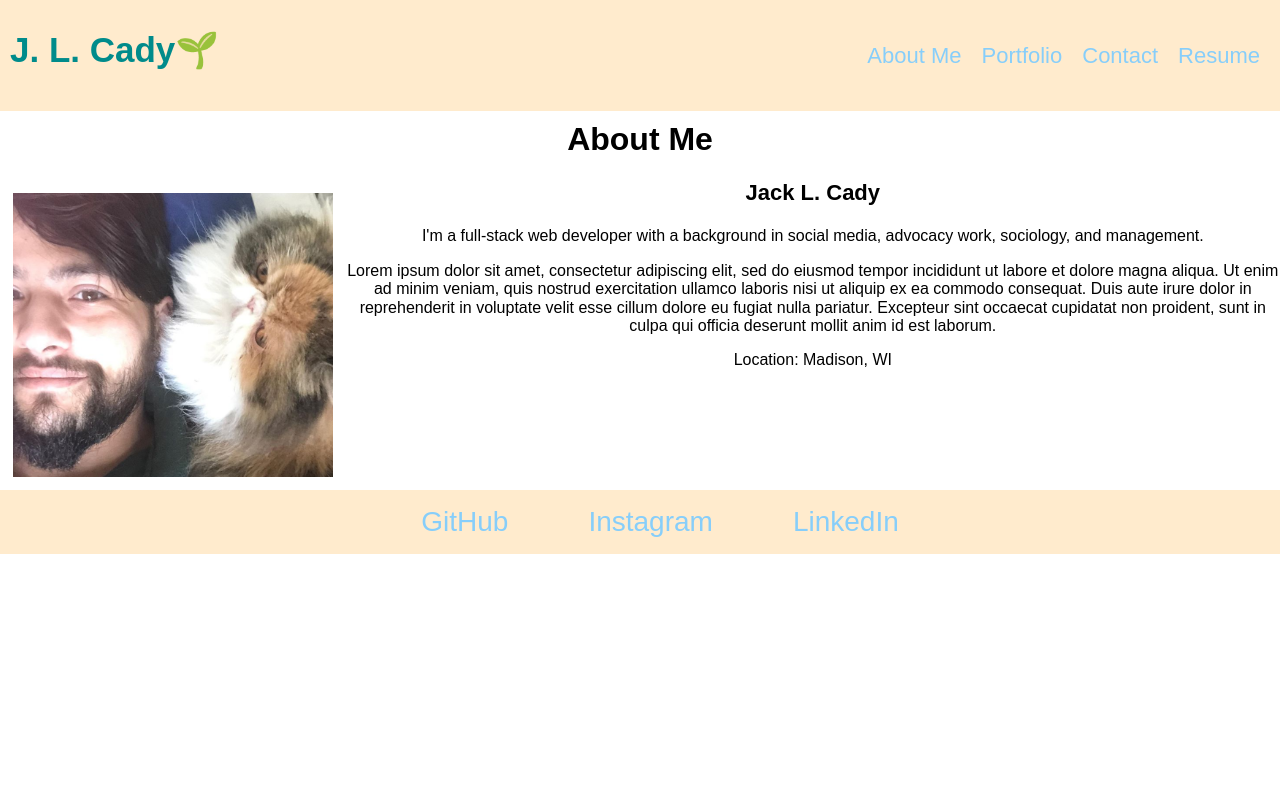
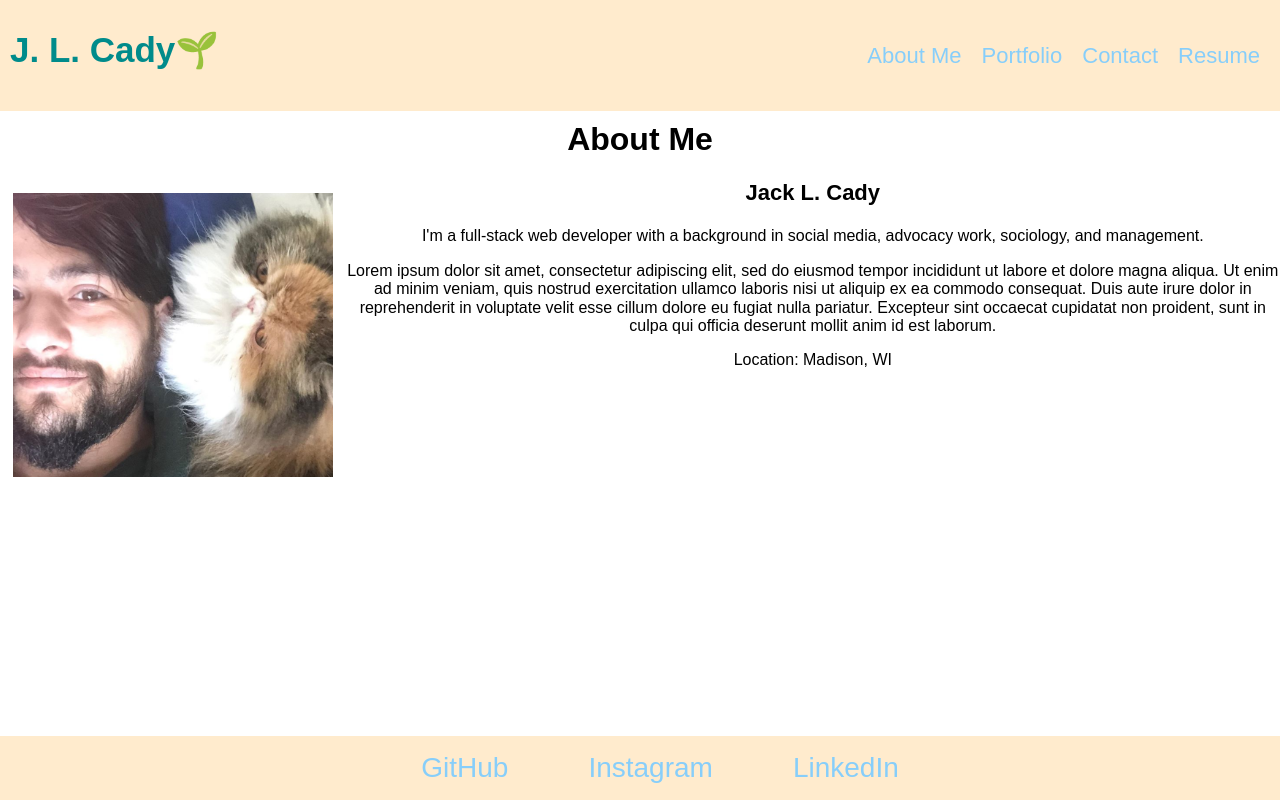
Before and after one commit to londonlast21/spaportfolio, a React (Create React App) app: page / in a window 1280 px wide. Built offline with nearby package versions, Linux system fonts and the light colour scheme.

Commit message:
fix blank space on footer, now need to fix all screen sizes

```diff
--- a/src/index.css
+++ b/src/index.css
@@ -95,6 +95,7 @@ header {
   height: 10%;
   margin: auto;
 
+
 }
 header h1 {
   font-size: 40px;
@@ -145,17 +146,18 @@ main{
 
 
 footer {
-
-  min-height: 50px;
   background-color: blanchedalmond;
   display: flex;
   flex-wrap: wrap;
   margin-top: auto;
   justify-content: center;
-
-
+  position: fixed;
+  bottom:0px;
+  left:0px;
+  width: 100%;
 
 }
+
 
 footer a {
   text-decoration: none;
```
